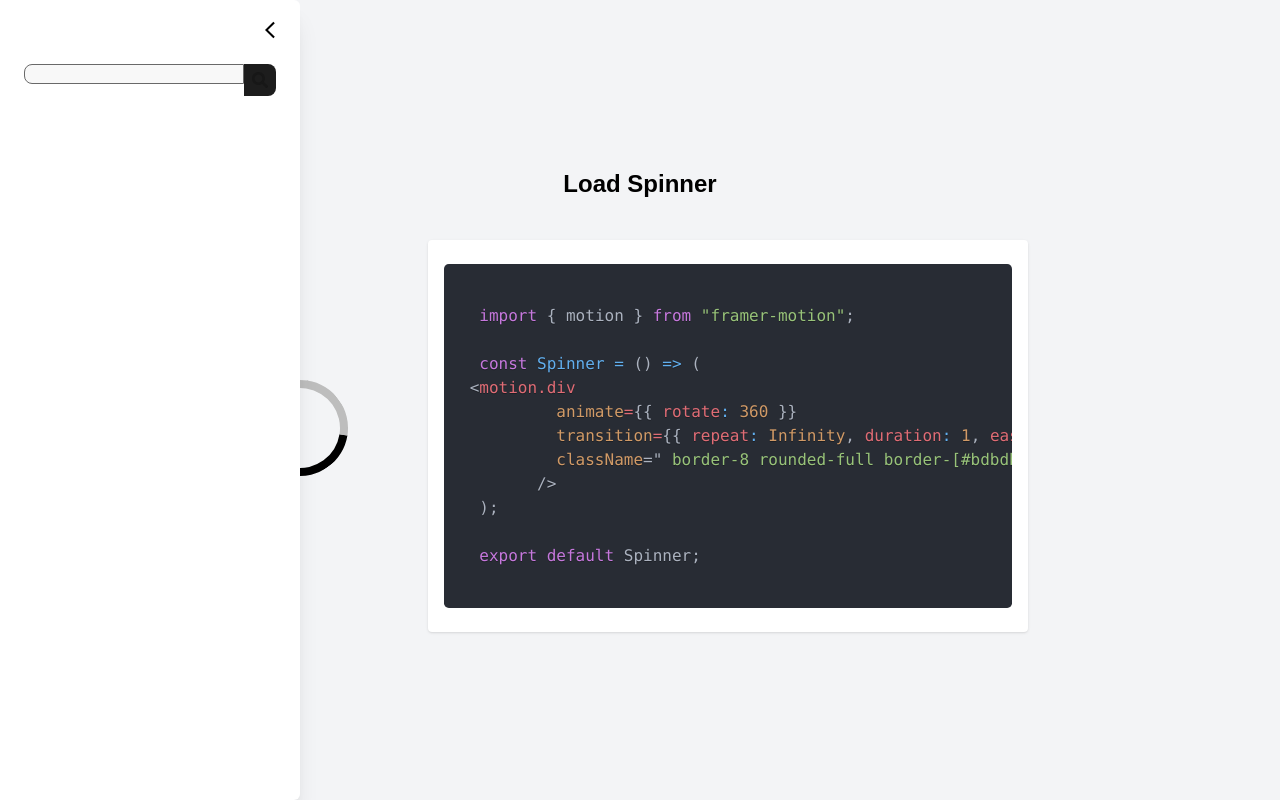
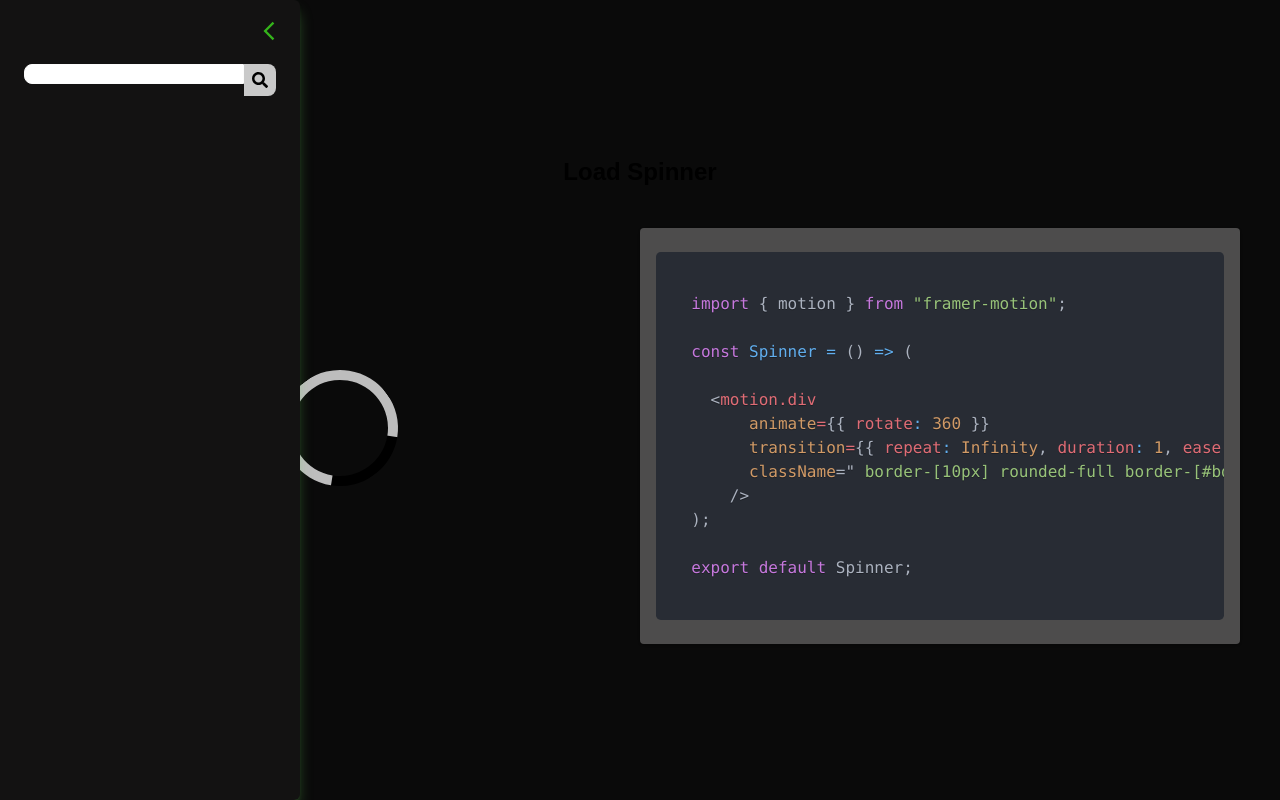
Before and after one commit to Matheus-Valviesse/MotionCraft, a Next.js app: page / in a window 1280 px wide. Both pictures are taken after a click on the button 20 px from the left and 30 px from the top of the page. Built offline with nearby package versions, Linux system fonts and the light colour scheme.

Commit message:
mudança no design e cores

```diff
--- a/src/app/globals.css
+++ b/src/app/globals.css
@@ -2,21 +2,8 @@
 @tailwind components;
 @tailwind utilities;
 
-:root {
-  --background: #ffffff;
-  --foreground: #171717;
-}
-
-@media (prefers-color-scheme: dark) {
-  :root {
-    --background: #0a0a0a;
-    --foreground: #ededed;
-  }
-}
-
 body {
   position: relative;
-  color: var(--foreground);
-  background: var(--background);
+  background-color: #121212;
   font-family: Arial, Helvetica, sans-serif;
 }
--- a/src/app/layout.js
+++ b/src/app/layout.js
@@ -21,7 +21,7 @@ export default function RootLayout({ children }) {
   return (
     <html lang="en">
       <body
-        className={`${geistSans.variable} ${geistMono.variable} antialiased`}
+        className={`${geistSans.variable} ${geistMono.variable} antialiased bg-[#0a0a0a]`}
       >
         <Lateralbar />
         {children}
--- a/src/app/page.js
+++ b/src/app/page.js
@@ -9,30 +9,31 @@ export default function Home() {
   import { motion } from "framer-motion";
 
   const Spinner = () => (
- <motion.div
-          animate={{ rotate: 360 }}
-          transition={{ repeat: Infinity, duration: 1, ease: "linear" }}
-          className=" border-8 rounded-full border-[#bdbdbd] border-t-black w-20 p-10"
-        />
+
+    <motion.div
+        animate={{ rotate: 360 }}
+        transition={{ repeat: Infinity, duration: 1, ease: "linear" }}
+        className=" border-[10px] rounded-full border-[#bdbdbd] border-t-black w-20 p-12 z-3"
+      />
   );
 
   export default Spinner;
   `;
 
   return (
-    <div className="flex flex-col items-center justify-center min-h-screen p-4 bg-gray-100 z-0">
+    <div className="flex flex-col items-center justify-center min-h-screen p-4  z-0">
       <h1 className="text-2xl font-bold mb-6 text-black">Load Spinner</h1>
 
-      <div className=" flex flex-row w-[100vw] items-center justify-center gap-20">
+      <div className=" grid grid-cols-2 place-items-center ">
         <div className="z-[0]">
           <motion.div
             animate={{ rotate: 360 }}
             transition={{ repeat: Infinity, duration: 1, ease: "linear" }}
-            className=" border-8 rounded-full border-[#bdbdbd] border-t-black w-20 p-10 z-3"
+            className=" border-[10px] rounded-full border-[#bdbdbd] border-t-black w-20 p-12 z-3"
           />
         </div>
 
-        <div className="mt-4 w-full max-w-[600px] p-4 bg-white rounded shadow">
+        <div className="mt-4 w-full max-w-[600px] p-4 bg-[#4d4c4c] rounded shadow">
           <SyntaxHighlighter language="jsx" style={oneDark}>
             {codeSnippet}
           </SyntaxHighlighter>
--- a/src/components/bar/Lateralbar.jsx
+++ b/src/components/bar/Lateralbar.jsx
@@ -29,7 +29,7 @@ const Lateralbar = () => {
 
   return (
     <motion.div
-      className="absolute w-[50px] h-full bg-[#ffffff] shadow-xl rounded-r-md z-[100]"
+      className="absolute w-[50px] h-full bg-[#131212] shadow-lg shadow-[#6fda6160] rounded-r-md z-[100]"
       variants={barControll}
       animate={isOpen ? "open" : "close"} // Alterna a largura
       transition={{ duration: 0.4, ease: "easeOut" }}
@@ -43,7 +43,7 @@ const Lateralbar = () => {
           className="cursor-pointer right-0 mr-1 mt-1 absolute p-4 rounded-full"
         >
           <MdOutlineArrowForwardIos
-            className={`text-black text-[20px] ${
+            className={`text-[#35b31b] text-[22px] ${
               isOpen ? "rotate-180" : "" // Gira o ícone quando aberto
             } transition-transform`}
           />
@@ -52,7 +52,7 @@ const Lateralbar = () => {
           <motion.div
             variants={inputControll}
             animate={itensSurge ? "open" : "close"}
-            transition={{ duration: 0.3 }}
+            transition={{ duration: 0.2 }}
             initial={{ opacity: 0 }}
             onAnimationComplete={(e) => {
               if (e == "close") setIsOpen(false);
@@ -61,10 +61,10 @@ const Lateralbar = () => {
           >
             <input
               type="text"
-              className="border-[1px] border-[#696969] bg-[#1d1d1d08] rounded-l-lg border-r-none outline-none focus:border-r-none w-full h-full text-black px-2 "
+              className="border-[1px] border-[#fcfcfc] bg-[#fff] rounded-l-lg border-r-none outline-none focus:border-r-none w-full h-full text-black px-2 "
             />
-            <div className="bg-[#1d1d1d] rounded-l-none rounded-r-lg h-full p-2">
-              <FaSearch />
+            <div className="bg-[#c9c9c9] rounded-l-none rounded-r-lg h-full p-2">
+              <FaSearch className="" />
             </div>
           </motion.div>
         </div>
```
